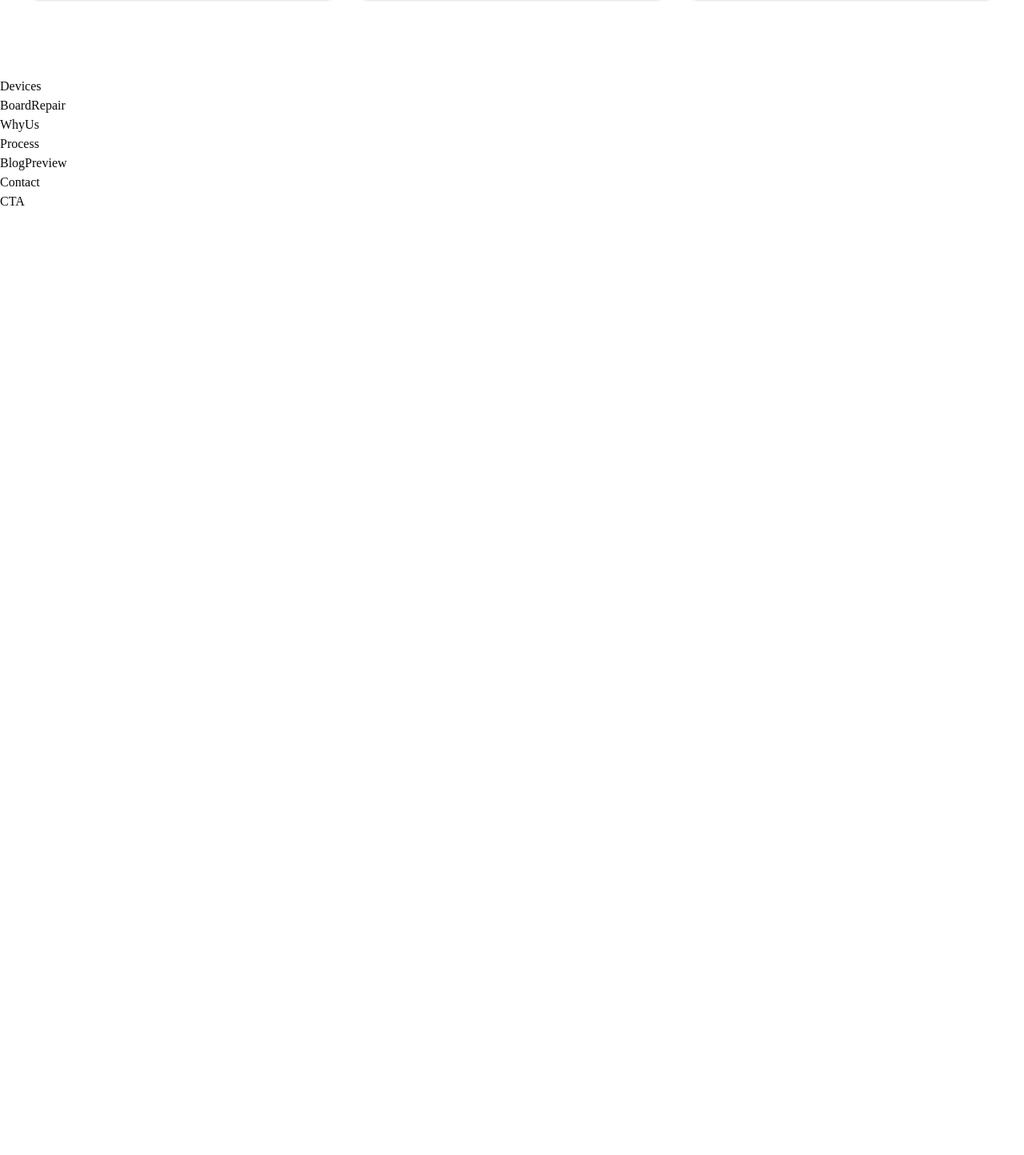
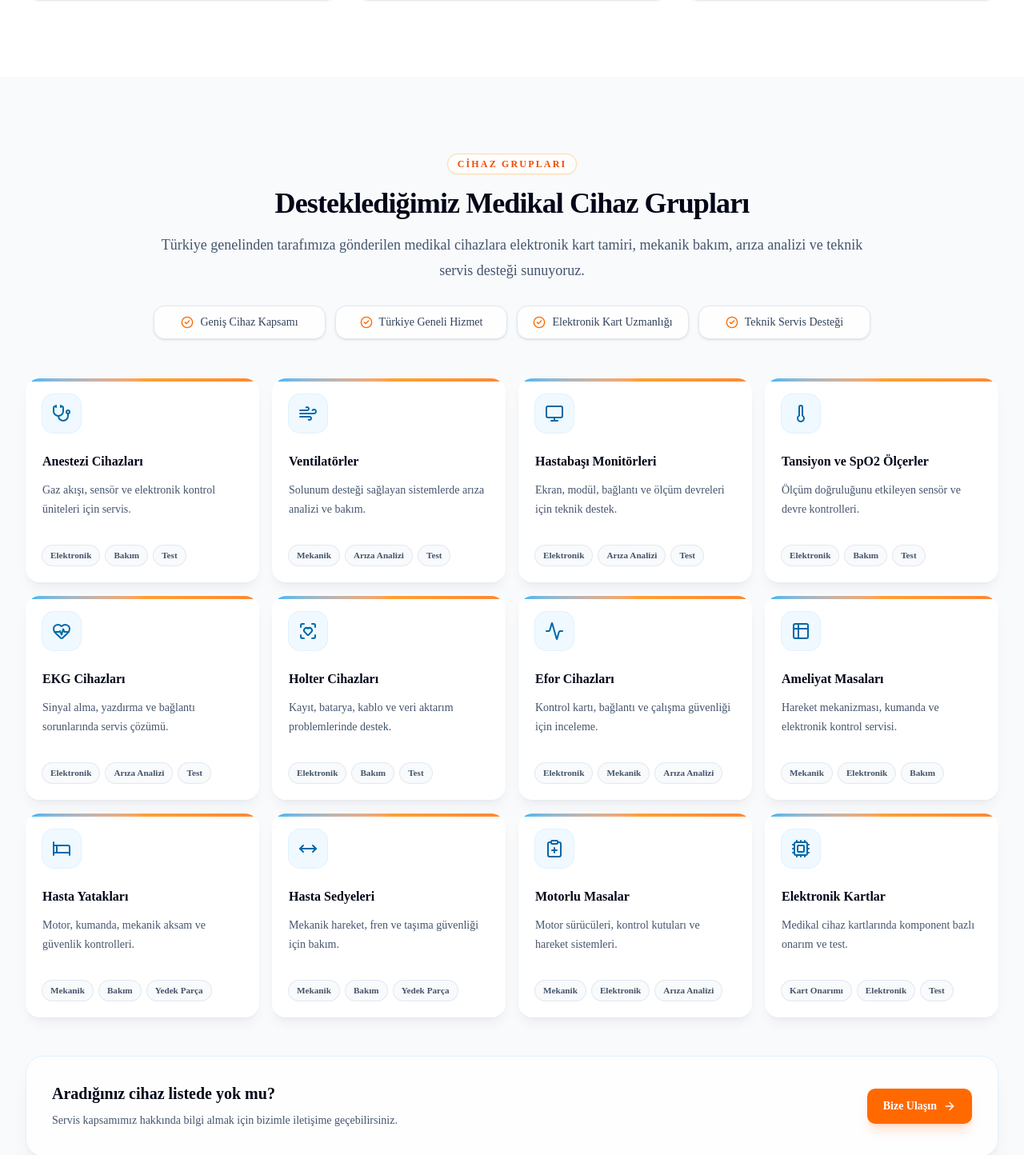
Before and after one commit to Mertbuktee/orontes-medikal-platform, a Next.js app: page / in a window 1280 px wide. Shown: the part 1630-3074 px from the top of the page at 80% size. Before the commit the page ends 1894 px from the top, so only its background shows below. Built offline with nearby package versions, Linux system fonts and the light colour scheme.

Commit message:
feat: add supported devices section

```diff
--- a/src/components/layout/Navbar.tsx
+++ b/src/components/layout/Navbar.tsx
@@ -20,13 +20,13 @@ import {
 import { cn } from "@/lib/utils";
 
 const navItems = [
-  { label: "Ana Sayfa", href: "#hero" },
-  { label: "Hizmetler", href: "#hizmetler" },
-  { label: "Cihazlar", href: "#cihazlar" },
-  { label: "Elektronik Kart Tamiri", href: "#kart-tamiri" },
-  { label: "Hakkımızda", href: "#neden-biz" },
-  { label: "Blog", href: "#blog" },
-  { label: "İletişim", href: "#iletisim" },
+  { label: "Ana Sayfa", href: "/#hero" },
+  { label: "Hizmetler", href: "/#hizmetler" },
+  { label: "Cihazlar", href: "/#cihazlar" },
+  { label: "Elektronik Kart Tamiri", href: "/#kart-tamiri" },
+  { label: "Hakkımızda", href: "/#neden-biz" },
+  { label: "Blog", href: "/#blog" },
+  { label: "İletişim", href: "/#iletisim" },
 ];
 
 const contactItems = [
@@ -36,7 +36,7 @@ const contactItems = [
     href: "mailto:info@orontesteknoloji.com",
     icon: Mail,
   },
-  { label: "Bahçelievler / İstanbul", href: "#iletisim", icon: MapPin },
+  { label: "Bahçelievler / İstanbul", href: "/#iletisim", icon: MapPin },
 ];
 
 const whatsappHref = "https://wa.me/905536065703";
@@ -45,7 +45,7 @@ const serviceLinkClass =
 
 function Logo() {
   return (
-    <Link href="#hero" className="flex items-center gap-2" aria-label="Ana sayfa">
+    <Link href="/#hero" className="flex items-center gap-2" aria-label="Ana sayfa">
       <Image
         src="/images/logo/orontes-logo.png"
         alt="Orontes Medikal Platform"
@@ -123,7 +123,7 @@ export default function Navbar() {
           ))}
         </div>
         <div className="hidden items-center gap-2 xl:flex">
-          <Link href="#servis-talebi" className={serviceLinkClass}>
+          <Link href="/#servis-talebi" className={serviceLinkClass}>
             Servis Talebi
           </Link>
         </div>
@@ -154,7 +154,7 @@ export default function Navbar() {
                 ))}
               </div>
               <Link
-                href="#servis-talebi"
+                href="/#servis-talebi"
                 className={serviceLinkClass}
                 onClick={() => setOpen(false)}
               >
--- a/src/sections/Devices/Devices.tsx
+++ b/src/sections/Devices/Devices.tsx
@@ -1,3 +1,183 @@
+import {
+  Activity,
+  ArrowRight,
+  Bed,
+  CheckCircle2,
+  ClipboardPlus,
+  Cpu,
+  HeartPulse,
+  Monitor,
+  MoveHorizontal,
+  ScanHeart,
+  Stethoscope,
+  Table2,
+  Thermometer,
+  Wind,
+} from "lucide-react";
+import Link from "next/link";
+
+const trustItems = [
+  "Geniş Cihaz Kapsamı",
+  "Türkiye Geneli Hizmet",
+  "Elektronik Kart Uzmanlığı",
+  "Teknik Servis Desteği",
+];
+
+const devices = [
+  {
+    title: "Anestezi Cihazları",
+    description: "Gaz akışı, sensör ve elektronik kontrol üniteleri için servis.",
+    chips: ["Elektronik", "Bakım", "Test"],
+    icon: Stethoscope,
+  },
+  {
+    title: "Ventilatörler",
+    description: "Solunum desteği sağlayan sistemlerde arıza analizi ve bakım.",
+    chips: ["Mekanik", "Arıza Analizi", "Test"],
+    icon: Wind,
+  },
+  {
+    title: "Hastabaşı Monitörleri",
+    description: "Ekran, modül, bağlantı ve ölçüm devreleri için teknik destek.",
+    chips: ["Elektronik", "Arıza Analizi", "Test"],
+    icon: Monitor,
+  },
+  {
+    title: "Tansiyon ve SpO2 Ölçerler",
+    description: "Ölçüm doğruluğunu etkileyen sensör ve devre kontrolleri.",
+    chips: ["Elektronik", "Bakım", "Test"],
+    icon: Thermometer,
+  },
+  {
+    title: "EKG Cihazları",
+    description: "Sinyal alma, yazdırma ve bağlantı sorunlarında servis çözümü.",
+    chips: ["Elektronik", "Arıza Analizi", "Test"],
+    icon: HeartPulse,
+  },
+  {
+    title: "Holter Cihazları",
+    description: "Kayıt, batarya, kablo ve veri aktarım problemlerinde destek.",
+    chips: ["Elektronik", "Bakım", "Test"],
+    icon: ScanHeart,
+  },
+  {
+    title: "Efor Cihazları",
+    description: "Kontrol kartı, bağlantı ve çalışma güvenliği için inceleme.",
+    chips: ["Elektronik", "Mekanik", "Arıza Analizi"],
+    icon: Activity,
+  },
+  {
+    title: "Ameliyat Masaları",
+    description: "Hareket mekanizması, kumanda ve elektronik kontrol servisi.",
+    chips: ["Mekanik", "Elektronik", "Bakım"],
+    icon: Table2,
+  },
+  {
+    title: "Hasta Yatakları",
+    description: "Motor, kumanda, mekanik aksam ve güvenlik kontrolleri.",
+    chips: ["Mekanik", "Bakım", "Yedek Parça"],
+    icon: Bed,
+  },
+  {
+    title: "Hasta Sedyeleri",
+    description: "Mekanik hareket, fren ve taşıma güvenliği için bakım.",
+    chips: ["Mekanik", "Bakım", "Yedek Parça"],
+    icon: MoveHorizontal,
+  },
+  {
+    title: "Motorlu Masalar",
+    description: "Motor sürücüleri, kontrol kutuları ve hareket sistemleri.",
+    chips: ["Mekanik", "Elektronik", "Arıza Analizi"],
+    icon: ClipboardPlus,
+  },
+  {
+    title: "Elektronik Kartlar",
+    description: "Medikal cihaz kartlarında komponent bazlı onarım ve test.",
+    chips: ["Kart Onarımı", "Elektronik", "Test"],
+    icon: Cpu,
+  },
+];
+
 export default function Devices() {
-  return <section id="cihazlar">Devices</section>;
+  return (
+    <section id="cihazlar" className="relative overflow-hidden bg-slate-50 py-16 sm:py-20 lg:py-24">
+      <div className="absolute inset-0 -z-10 bg-[radial-gradient(circle_at_12%_18%,rgba(14,165,233,0.16),transparent_30%),radial-gradient(circle_at_88%_10%,rgba(249,115,22,0.16),transparent_28%),linear-gradient(180deg,#f8fbff_0%,#ffffff_55%,#fff7ed_100%)]" />
+      <div className="mx-auto max-w-7xl px-4 sm:px-6 lg:px-8">
+        <div className="mx-auto max-w-4xl text-center">
+          <span className="inline-flex rounded-full border border-orange-200 bg-white/80 px-3 py-1 text-xs font-semibold uppercase tracking-[0.18em] text-orange-600 shadow-sm shadow-orange-100/70">
+            Cihaz Grupları
+          </span>
+          <h2 className="mt-4 text-3xl font-semibold tracking-tight text-slate-950 sm:text-4xl">
+            Desteklediğimiz Medikal Cihaz Grupları
+          </h2>
+          <p className="mt-4 text-base leading-8 text-slate-600 sm:text-lg">
+            Türkiye genelinden tarafımıza gönderilen medikal cihazlara
+            elektronik kart tamiri, mekanik bakım, arıza analizi ve teknik
+            servis desteği sunuyoruz.
+          </p>
+          <div className="mt-7 grid gap-3 sm:grid-cols-2 lg:grid-cols-4">
+            {trustItems.map((item) => (
+              <div
+                key={item}
+                className="flex items-center justify-center gap-2 rounded-xl border border-slate-200 bg-white/80 px-3 py-2.5 text-sm font-medium text-slate-700 shadow-sm"
+              >
+                <CheckCircle2 className="size-4 shrink-0 text-orange-500" />
+                <span>{item}</span>
+              </div>
+            ))}
+          </div>
+        </div>
+
+        <div className="mt-12 grid gap-4 sm:grid-cols-2 lg:grid-cols-4">
+          {devices.map(({ title, description, chips, icon: Icon }) => (
+            <div
+              key={title}
+              className="group relative flex min-h-64 flex-col overflow-hidden rounded-2xl border border-white/80 bg-white/90 p-5 shadow-lg shadow-slate-900/5 transition-all duration-300 hover:-translate-y-1.5 hover:border-sky-200 hover:shadow-2xl hover:shadow-sky-900/10"
+            >
+              <div className="absolute inset-x-0 top-0 h-1 bg-linear-to-r from-sky-500 via-orange-400 to-orange-500 opacity-80" />
+              <div className="relative flex size-12 items-center justify-center rounded-xl bg-sky-50 text-sky-700 ring-1 ring-sky-100 transition-colors group-hover:bg-orange-50 group-hover:text-orange-600 group-hover:ring-orange-100">
+                <Icon className="size-6" aria-hidden="true" />
+              </div>
+
+              <h3 className="relative mt-6 text-base font-semibold text-slate-950">
+                {title}
+              </h3>
+              <p className="relative mt-3 text-sm leading-6 text-slate-600">
+                {description}
+              </p>
+              <div className="relative mt-auto flex flex-wrap gap-2 pt-5">
+                {chips.map((chip) => (
+                  <span
+                    key={chip}
+                    className="rounded-full bg-slate-50 px-2.5 py-1 text-[0.7rem] font-semibold text-slate-600 ring-1 ring-slate-200 group-hover:bg-sky-50 group-hover:text-sky-700 group-hover:ring-sky-100"
+                  >
+                    {chip}
+                  </span>
+                ))}
+              </div>
+            </div>
+          ))}
+        </div>
+
+        <div className="mt-12 overflow-hidden rounded-3xl border border-sky-100 bg-white/85 p-6 shadow-xl shadow-slate-900/5 sm:flex sm:items-center sm:justify-between sm:gap-6 lg:p-8">
+          <div>
+            <h3 className="text-xl font-semibold text-slate-950">
+              Aradığınız cihaz listede yok mu?
+            </h3>
+            <p className="mt-2 max-w-2xl text-sm leading-6 text-slate-600">
+              Servis kapsamımız hakkında bilgi almak için bizimle iletişime
+              geçebilirsiniz.
+            </p>
+          </div>
+          <Link
+            href="#iletisim"
+            className="mt-5 inline-flex h-11 items-center justify-center gap-2 rounded-lg bg-orange-500 px-5 text-sm font-semibold text-white shadow-lg shadow-orange-500/20 transition-colors hover:bg-orange-600 focus-visible:outline-none focus-visible:ring-2 focus-visible:ring-orange-300 sm:mt-0"
+          >
+            Bize Ulaşın
+            <ArrowRight className="size-4" aria-hidden="true" />
+          </Link>
+        </div>
+      </div>
+    </section>
+  );
 }
--- a/src/sections/Services/Services.tsx
+++ b/src/sections/Services/Services.tsx
@@ -72,7 +72,7 @@ export default function Services() {
               href="#"
               className="group relative overflow-hidden rounded-2xl border border-slate-200 bg-white p-6 shadow-sm transition-all duration-300 hover:-translate-y-1 hover:border-sky-200 hover:shadow-xl hover:shadow-sky-900/10 focus-visible:outline-none focus-visible:ring-2 focus-visible:ring-orange-300"
             >
-              <div className="absolute inset-x-0 top-0 h-1 bg-gradient-to-r from-sky-500 via-orange-400 to-orange-500 opacity-80" />
+              <div className="absolute inset-x-0 top-0 h-1 bg-linear-to-r from-sky-500 via-orange-400 to-orange-500 opacity-80" />
               <div className="flex items-start justify-between gap-4">
                 <div className="flex size-12 items-center justify-center rounded-xl bg-sky-50 text-sky-700 ring-1 ring-sky-100 transition-colors group-hover:bg-orange-50 group-hover:text-orange-600 group-hover:ring-orange-100">
                   <Icon className="size-6" aria-hidden="true" />
```
